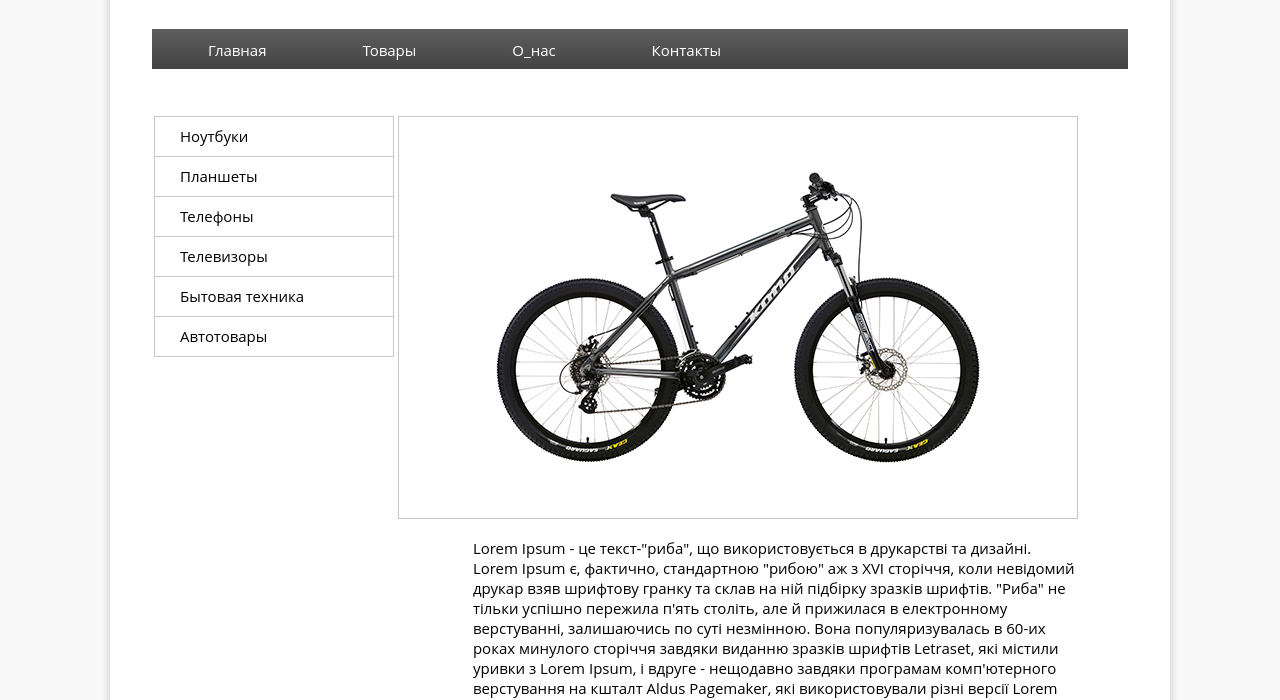
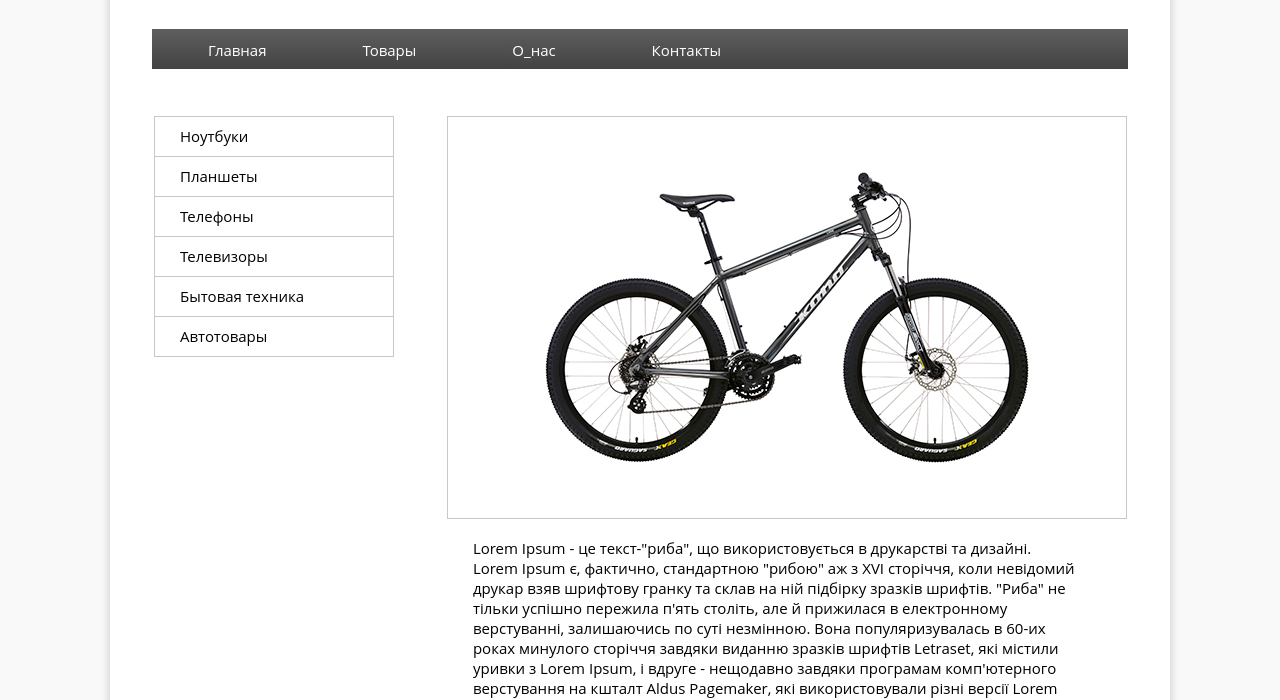
Before and after one commit to bogdanov91/Homework-3, a plain HTML site: page index.html in a window 1280 px wide. Shown: the part 109-809 px from the top of the page. Drawn offline with Linux system fonts and the light colour scheme.

Commit message:
Little mistake

```diff
--- a/style.css
+++ b/style.css
@@ -8,7 +8,7 @@ body {
 
 .main {
   background-color: #ffffff;
-  box-shadow: 0 0 10px rgba(0,0,0,0.2);
+  box-shadow: 0 0 10px rgba(0, 0, 0, 0.2);
   height: 1000px;
 }
 
@@ -16,7 +16,9 @@ a {
   text-decoration: none;
 }
 
+
 /*Логотип*/
+
 .logo {
   display: inline-block;
   margin-top: 47px;
@@ -24,7 +26,9 @@ a {
   margin-left: 47px;
 }
 
+
 /*Верхнее меню*/
+
 .top-menu {
   width: 966px;
   height: 40px;
@@ -50,7 +54,9 @@ a {
   border-left: 1px solid #bbb;
 }
 
+
 /*Боковое меню*/
+
 .left-menu {
   display: inline-block;
   vertical-align: top;
@@ -81,16 +87,19 @@ a {
   text-indent: 30px;
   font-weight: bold;
 }
+
+
 /*Основной контент*/
+
 .content {
   display: inline-block;
   vertical-align: top;
   width: 678px;
 }
 
-.content img  {
+.content img {
   margin-top: 47px;
-  margin-left: 49  px;
+  margin-left: 49px;
   padding: 47px 89px;
   border: 1px solid #c8c8c8;
 }
@@ -99,7 +108,9 @@ a {
   margin-left: 75px;
 }
 
+
 /*Нижнее меню*/
+
 .bottom-menu {
   width: 966px;
   height: 40px;
```
